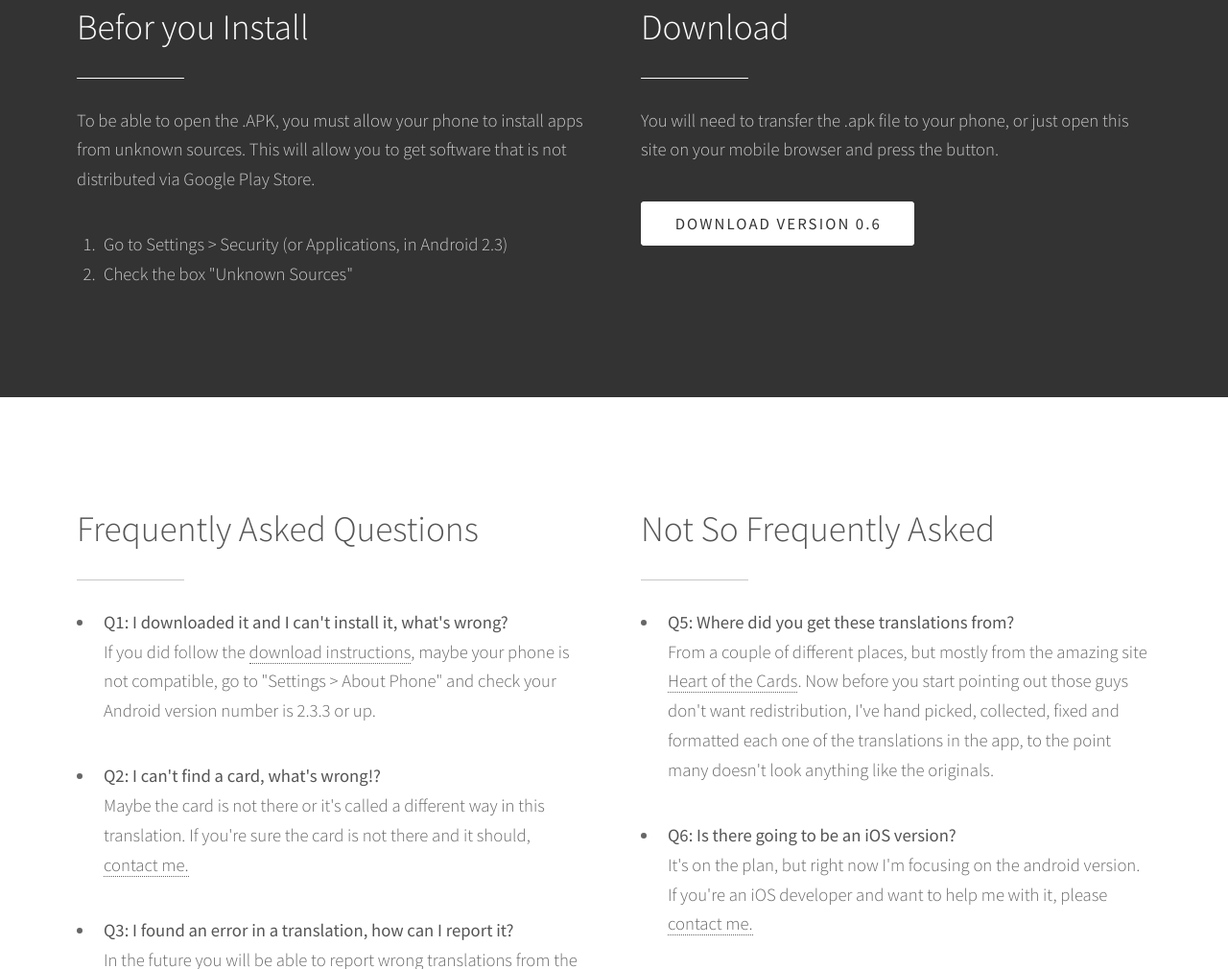
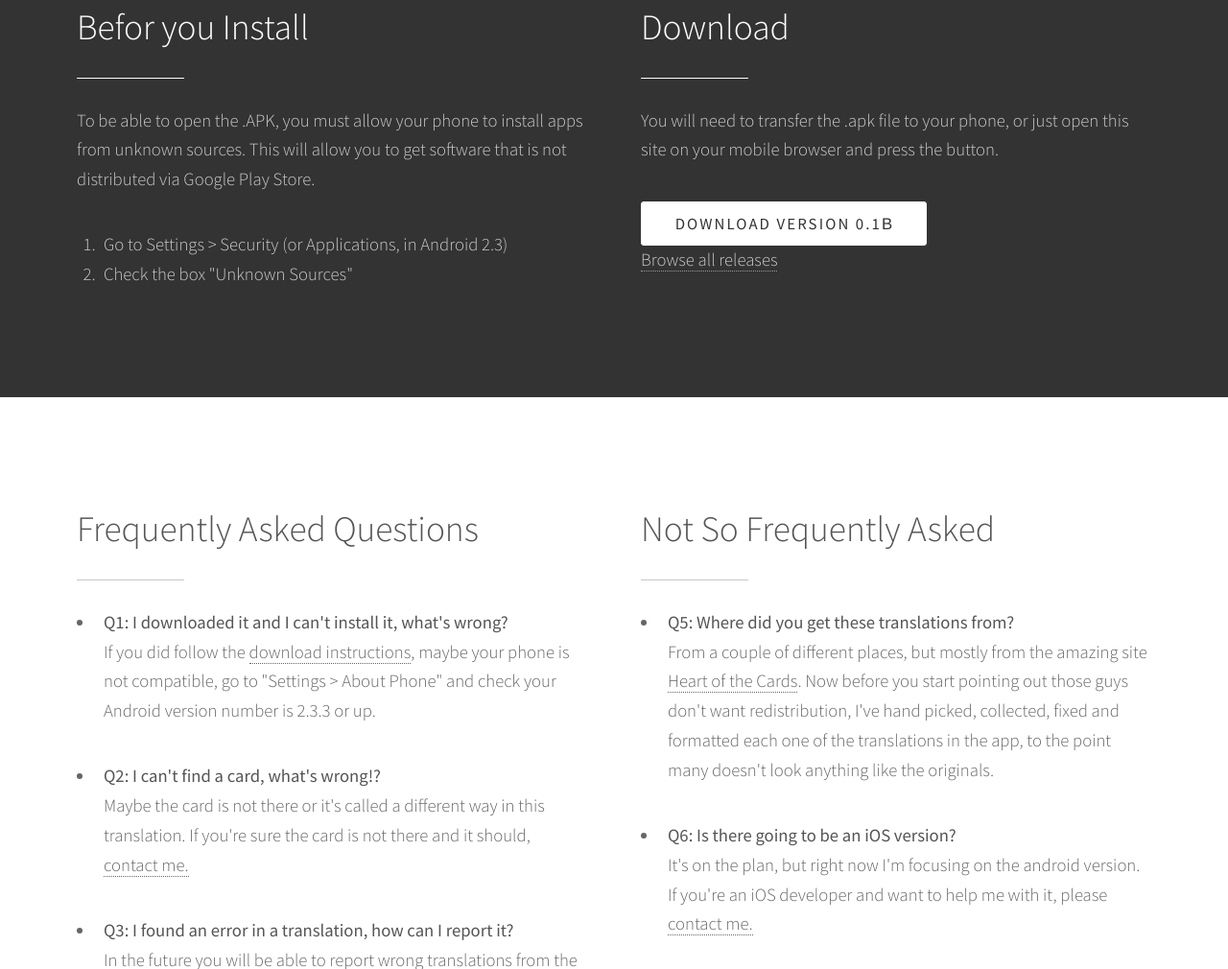
Before and after one commit to fixmycode/wscollector, a plain HTML site: page index.html in a window 1280 px wide. Shown: the part 1334-2344 px from the top of the page at 96% size. Drawn offline with Linux system fonts and the light colour scheme.

Commit message:
added the v0.1 release to the download page

```diff
--- a/index.html
+++ b/index.html
@@ -94,7 +94,8 @@
 								<p>You will need to transfer the .apk file to your phone, or
 								just open this site on your mobile browser and press the button.
 								</p>
-								<li><a href="#" class="button special">Download Version 0.6</a></li>
+								<li><a href="https://github.com/fixmycode/wscollector/releases/download/v0.1-beta/ws-collector-v01.apk" class="button special">Download Version 0.1β</a></li>
+								<p><a href="https://github.com/fixmycode/wscollector/releases/">Browse all releases</a></p>
 							</ul>
 						</div>
 					</div>
```
